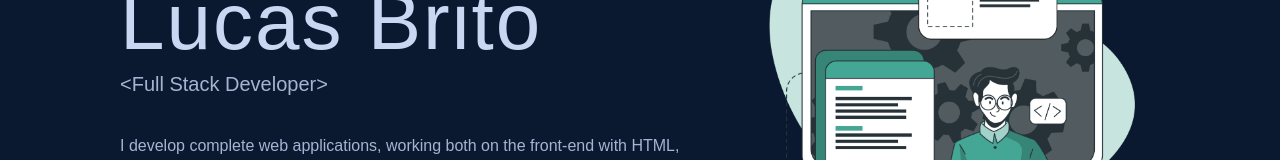
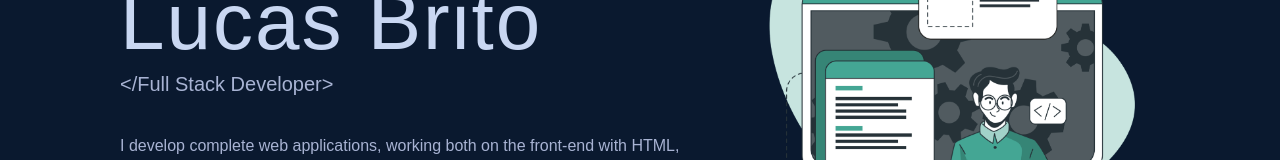
Before and after one commit to lucasbrito0611/Portfolio, a React (Vite) app: page / in a window 1280 px wide. Shown: the part 259-419 px from the top of the page. Built offline with nearby package versions, Linux system fonts and the light colour scheme; no server answers.

Commit message:
Atualização do currículo

```diff
--- a/src/pages/Home.jsx
+++ b/src/pages/Home.jsx
@@ -48,13 +48,13 @@
               {splitText(t("home.hero.name", { name: "Lucas Brito" }))}
             </motion.h1>
             <motion.h4 className='font-poppins text-mid-blue text-base nt-lg:text-2xl nt-sm:text-xl tb:text-2xl mb:text-lg' variants={slideInFromLeft(1, 0.4)} initial="hidden" whileInView="visible" viewport={{ once: true }}>
-              &lt;{t("home.hero.position")}&gt;
+              &lt;/{t("home.hero.position")}&gt;
             </motion.h4>
             <motion.p className='font-poppins text-mid-blue my-9 text-[15px] nt-lg:text-lg nt-sm:text-base tb:text-base' variants={slideInFromLeft(1, 0.8)} initial="hidden" whileInView="visible" viewport={{ once: true }}>
               {t("home.hero.description")}
             </motion.p>
             <motion.div variants={slideInFromBottom(1, 1)} initial="hidden" whileInView="visible" viewport={{ once: true }}>
-              <a href="https://drive.google.com/file/d/1K5oIe50Zd4G-KePJM4C_1tAPsSJrybmn/view?usp=sharing" target='_blank'>
+              <a href="https://drive.google.com/file/d/15tFoiZ-JDQuQJbuQZJoTwkq-YHsa1kdp/view?usp=sharing" target='_blank'>
                 <Button text={t('home.hero.cv_text')} icon={downloadIcon} title={t('home.hero.cv_title')}/>
               </a>
             </motion.div>
```
